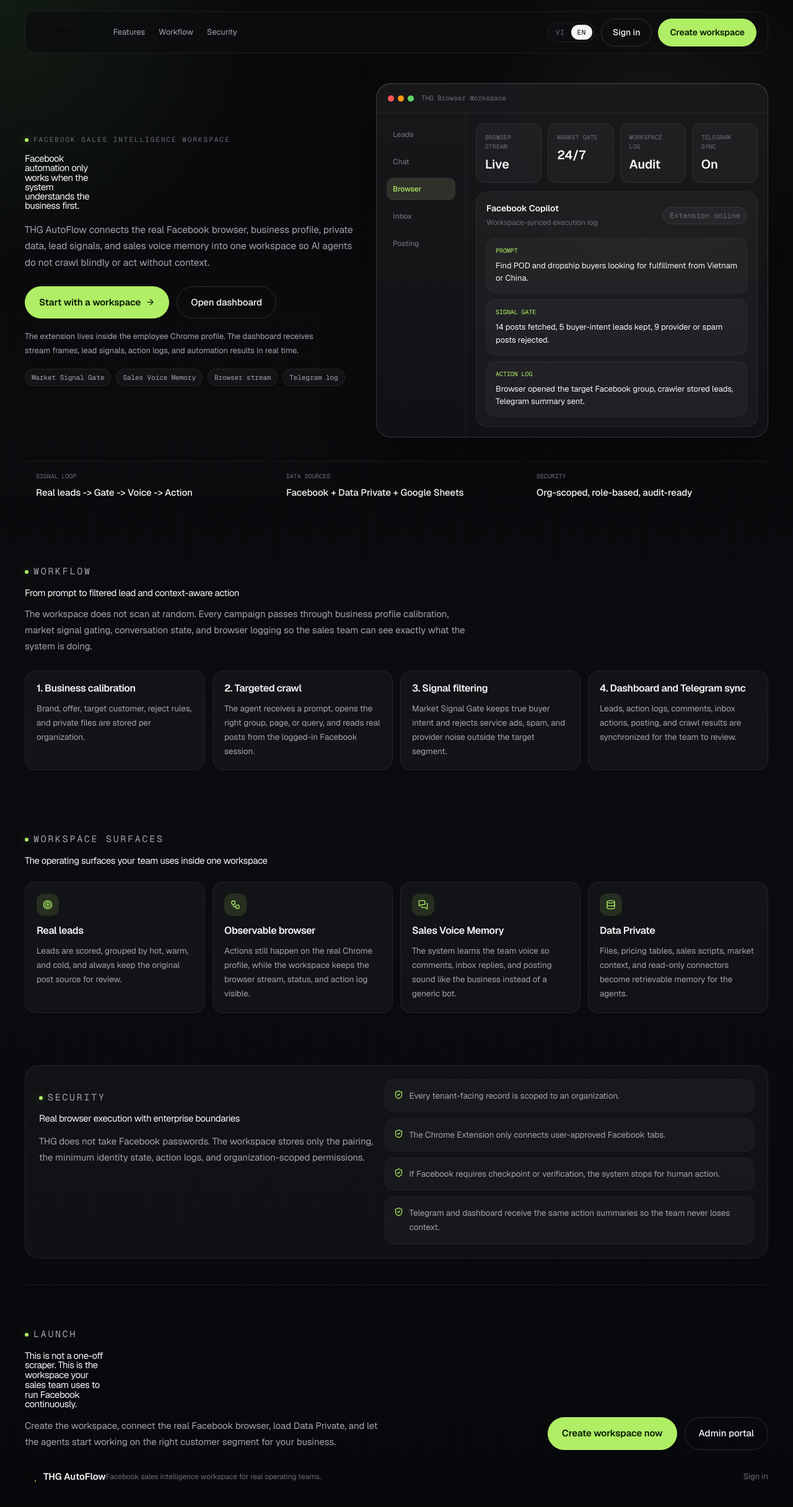
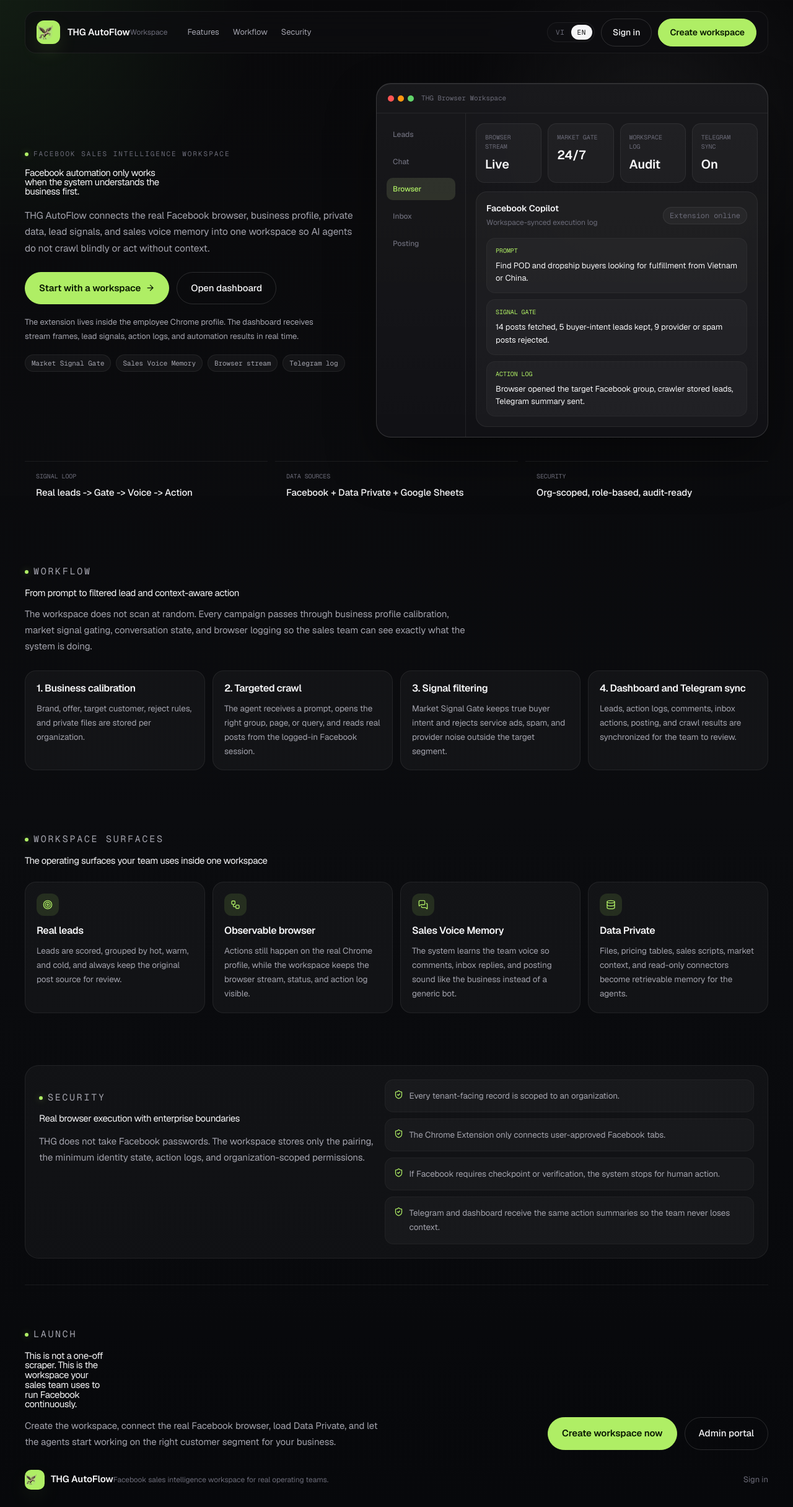
Before and after one commit to CONG-TY-TNHH-QU-C-ANH-GLOBAL/THG_tool, a Next.js app in the folder frontend/: page / in a window 1280 px wide. Shown: the whole page at 62% size. Built offline with nearby package versions, Linux system fonts and the light colour scheme; no server answers.

Commit message:
Update logo

```diff
--- a/frontend/src/modules/autoflow/components/Landing.module.css
+++ b/frontend/src/modules/autoflow/components/Landing.module.css
@@ -131,7 +131,7 @@
 }
 
 .heroTitle {
-  max-width: 12ch;
+  max-width: 24ch;
   margin-top: 14px;
 }
 
--- a/frontend/src/modules/autoflow/components/Landing.tsx
+++ b/frontend/src/modules/autoflow/components/Landing.tsx
@@ -214,7 +214,13 @@
       <header className={styles.navWrap}>
         <div className={styles.nav}>
           <div className={styles.brand}>
-            <img src="/assets/thg-automation-mark.svg" alt="THG AutoFlow" style={{ height: 28 }} />
+            <div className={styles.brandMark}>
+              <img src="/assets/thg-pegasus.png" alt="THG" style={{ width: 28, height: 28, objectFit: 'contain' }} />
+            </div>
+            <div>
+              <strong>THG AutoFlow</strong>
+              <span>Workspace</span>
+            </div>
           </div>
 
           <nav className={styles.navLinks} aria-label="Landing navigation">
@@ -416,7 +422,9 @@
 
       <footer className={styles.footer}>
         <div className={styles.footerBrand}>
-          <img src="/assets/thg-monogram.svg" alt="THG" style={{ height: 20 }} />
+          <div className={styles.brandMark} style={{ width: 32, height: 32, borderRadius: 10 }}>
+            <img src="/assets/thg-pegasus.png" alt="THG" style={{ width: 20, height: 20, objectFit: 'contain' }} />
+          </div>
           <div>
             <strong>{copy.footer}</strong>
             <span>{copy.footerCopy}</span>
```
